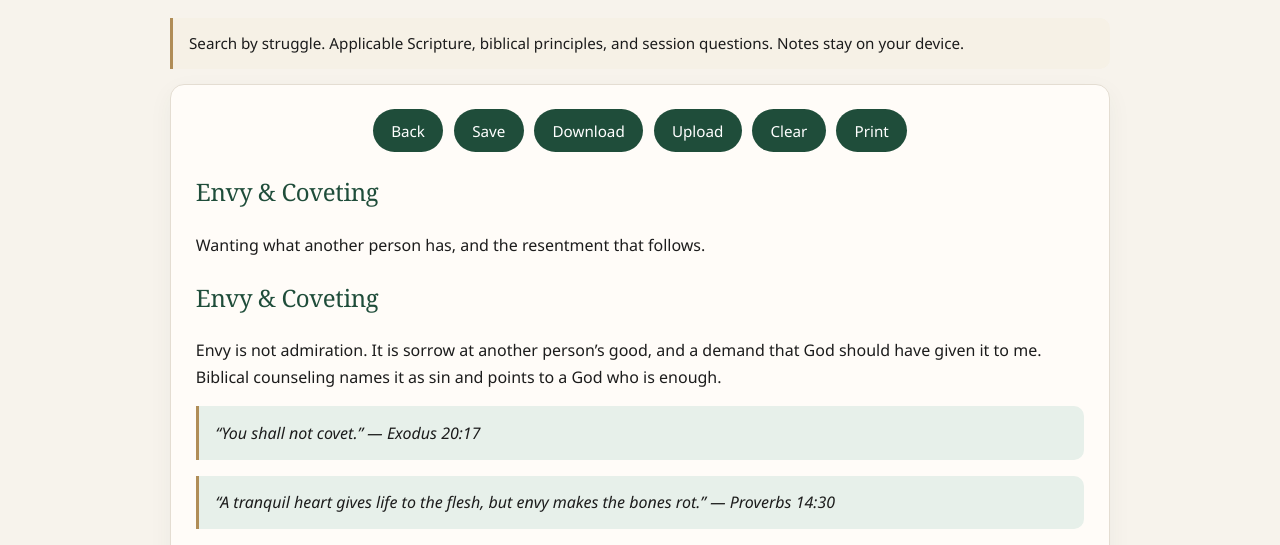
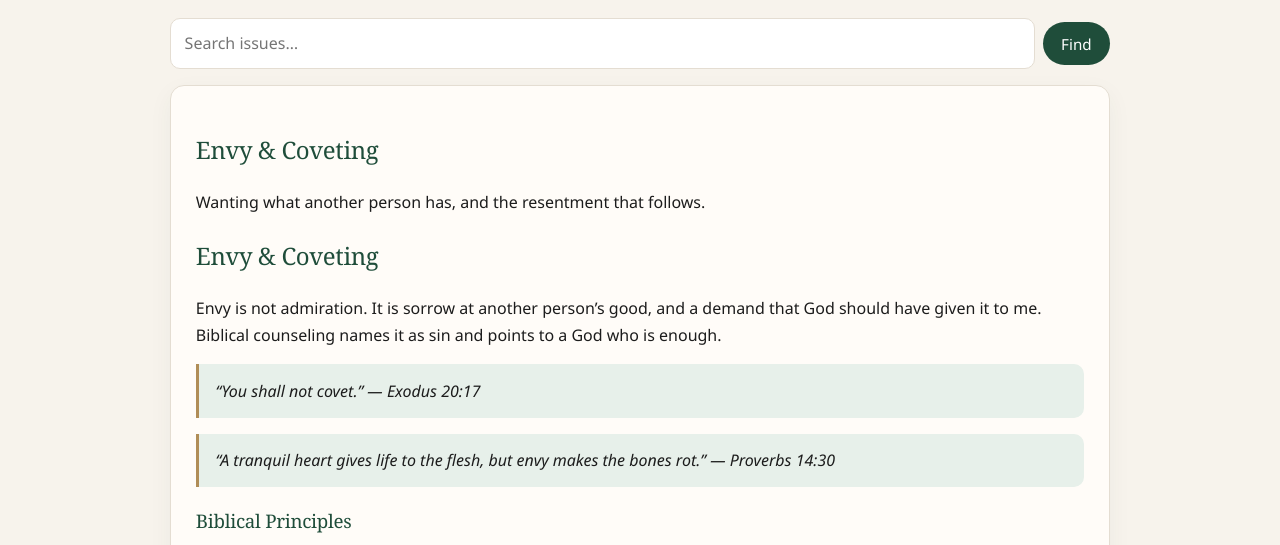
Before and after one commit to bunnell1/grace-and-truth-counsel, a plain HTML site: page situations.html in a window 1280 px wide. Both pictures are taken after a click on the element 640 px from the left and 392 px from the top of the page. Shown: the part 182-727 px from the top of the page. Drawn offline with nearby package versions, Linux system fonts and the light colour scheme.

Commit message:
Move action icons to bottom and keep search visible on Issues

```diff
--- a/situations.html
+++ b/situations.html
@@ -32,8 +32,8 @@
 
 <main>
   <h1>Counseling Issues</h1>
-  <p class="note">Search by struggle. Applicable Scripture, biblical principles, and session questions. Notes stay on your device.</p>
-  <div style="display:flex;gap:0.5rem;align-items:center;margin-bottom:1rem;">
+  <p class="note" id="issues-intro">Search by struggle. Applicable Scripture, biblical principles, and session questions. Notes stay on your device.</p>
+  <div id="search-bar" style="display:flex;gap:0.5rem;align-items:center;margin-bottom:1rem;">
     <input type="text" id="search" class="search" placeholder="Search issues…" style="margin:0;flex:1;">
     <button class="btn" onclick="doSearch()">Find</button>
   </div>
@@ -108,25 +108,25 @@ function showIssue(issue) {
       '</ul>';
   }
   detail.innerHTML = `
-    <div class="btn-row" style="margin-bottom:1rem;">
-      <button class="btn secondary" onclick="hideDetail()">Back</button>
-      <button class="btn" onclick="saveIssueNotes('${notesKey}')">Save</button>
-      <button class="btn secondary" onclick="downloadIssueNotes('${notesKey}', '${issue.title}')">Download</button>
-      <button class="btn secondary" onclick="document.getElementById('upload-issue').click()">Upload</button>
-      <input type="file" id="upload-issue" accept=".txt,.json" style="display:none" onchange="uploadIssueNotes('${notesKey}', this)">
-      <button class="btn secondary" onclick="if(confirm('Clear notes?')) clearIssueNotes('${notesKey}')">Clear</button>
-      <button class="btn secondary" onclick="window.print()">Print</button>
-    </div>
     <h2>${issue.title}</h2>
     <p>${issue.summary || ''}</p>
     ${issue.content || ''}
     ${reading}
     <h3>Your Notes</h3>
     <textarea class="notes-area" id="iss-notes" placeholder="Notes stay on this device">${saved}</textarea>
+    <div class="icon-row">
+      <button class="icon-btn" title="Back" onclick="hideDetail()">←</button>
+      <button class="icon-btn" title="Save" onclick="saveIssueNotes('${notesKey}')">✓</button>
+      <button class="icon-btn" title="Download" onclick="downloadIssueNotes('${notesKey}', '${issue.title}')">↓</button>
+      <button class="icon-btn" title="Upload" onclick="document.getElementById('upload-issue').click()">↑</button>
+      <input type="file" id="upload-issue" accept=".txt,.json" style="display:none" onchange="uploadIssueNotes('${notesKey}', this)">
+      <button class="icon-btn" title="Clear" onclick="if(confirm('Clear notes?')) clearIssueNotes('${notesKey}')">✕</button>
+      <button class="icon-btn" title="Print" onclick="window.print()">⎙</button>
+    </div>
   `;
   detail.classList.remove('hidden');
   document.getElementById('issue-list').classList.add('hidden');
-  document.getElementById('search').parentElement.classList.add('hidden');
+  document.getElementById('issues-intro').classList.add('hidden');
 }
 
 function saveIssueNotes(key) {
@@ -163,7 +163,7 @@ function clearIssueNotes(key) {
 function hideDetail() {
   document.getElementById('issue-detail').classList.add('hidden');
   document.getElementById('issue-list').classList.remove('hidden');
-  document.getElementById('search').parentElement.classList.remove('hidden');
+  document.getElementById('issues-intro').classList.remove('hidden');
 }
 document.getElementById('search').addEventListener('input', e => renderIssues(e.target.value));
 document.getElementById('search').addEventListener('keydown', e => { if (e.key === 'Enter') doSearch(); });
```
